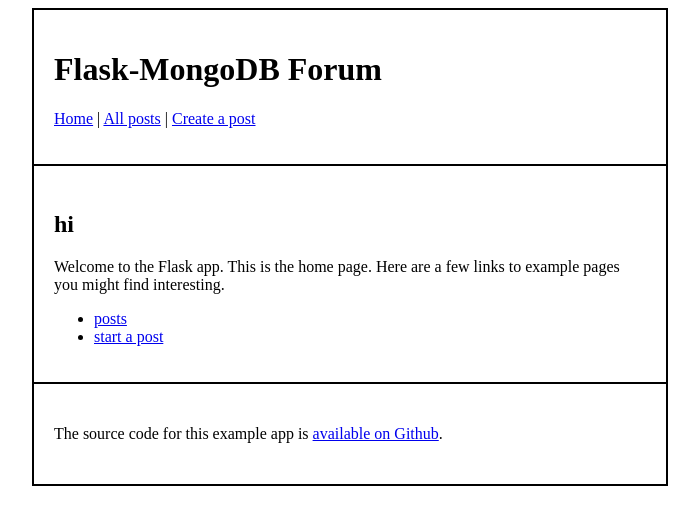
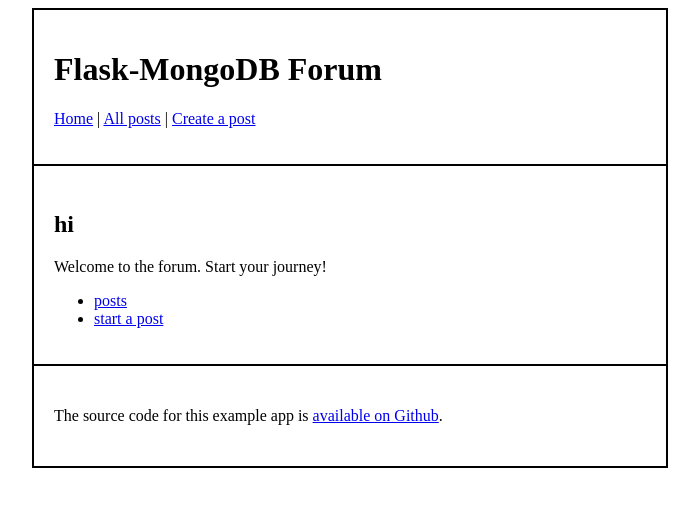
Before and after one commit to dbdesign-assignments-spring2023/web-app-haileyism, a Flask app: page / in a window 1280 px wide. Shown: the top 525 px of the page, without its empty margins (290-989 px from the left). Run offline with Flask 2, Linux system fonts and the light colour scheme; parts of the project's set-up code (start-up, migrations or seed data) failed here and were passed over; some libraries are stand-ins or nearby versions.

Commit message:
Add files via upload

```diff
--- a/templates/base.html
+++ b/templates/base.html
@@ -1,7 +1,7 @@
 <!DOCTYPE html>
 <html>
   <head>
-    <title>Flask-MongoDB Example App</title>
+    <title>Flask-MongoDB Forum</title>
     <link
       rel="stylesheet"
       href="{{ url_for('static', filename='css/style.css') }}"
--- a/templates/index.html
+++ b/templates/index.html
@@ -2,7 +2,7 @@
 
 {% block container %}
 <h2>hi</h2>
-<p>Welcome to the Flask app. This is the home page. Here are a few links to example pages you might find interesting.
+<p>Welcome to the forum. Start your journey!
     <ul>
         <li><a href="{{ url_for('read')}}">posts</a></li>
         <li><a href="{{ url_for('create')}}">start a post</a></li>
--- a/templates/read.html
+++ b/templates/read.html
@@ -22,6 +22,9 @@
     <a href="{{ url_for('edit', mongoid=doc._id) }}">Edit</a> |
     <a href="{{ url_for('delete', mongoid=doc._id) }}">Delete</a> |
     <a href="{{ url_for('add_comment', mongoid=doc._id) }}">Add Comment</a>
+    <form action="{{ url_for('upvote', mongoid=doc._id) }}" method="post">
+        <button type="submit">Upvote ({{ doc.upvotes }})</button>
+    </form>
     <hr>
 {% endfor %}
 
```
